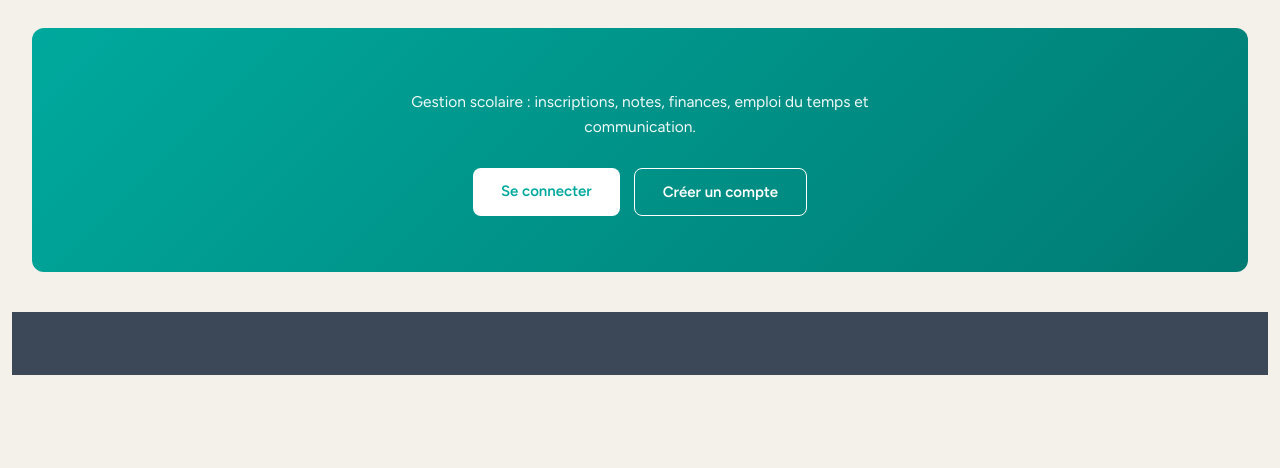
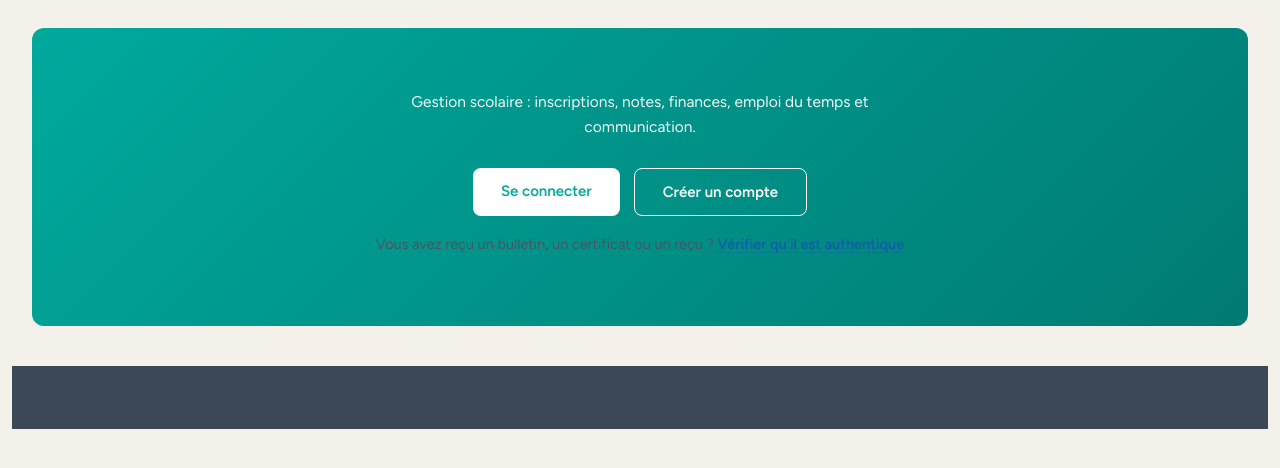
Before and after one commit to gongnetkatchibo-star/Omega-Academie, a Python web app: template app/templates/main/accueil_public.html in a window 1280 px wide. Shown: the part 52-520 px from the top of the page. Run offline with Jinja, Linux system fonts and the light colour scheme; the template is opened without the code that fills it, so the values that code supplies are empty.

Commit message:
v89 : mise à jour automatique (2 fichier(s) : style.css, accueil_public.html)

```diff
--- a/app/static/css/style.css
+++ b/app/static/css/style.css
@@ -2814,3 +2814,19 @@ img.initiales-rondes {
   text-transform: uppercase;
   letter-spacing: 0.06em;
 }
+
+.verification-formulaire input[type=text]::placeholder {
+  text-transform: none;
+  letter-spacing: normal;
+}
+
+.hero-verifier {
+  margin-top: 18px;
+  font-size: 14.5px;
+  color: var(--encre-2);
+}
+
+.hero-verifier a {
+  font-weight: 600;
+  color: var(--navy);
+}
--- a/app/templates/main/accueil_public.html
+++ b/app/templates/main/accueil_public.html
@@ -8,6 +8,10 @@
       <a class="bouton-principal" href="{{ url_for('auth.connexion') }}">Se connecter</a>
       <a class="bouton-secondaire" href="{{ url_for('auth.inscription') }}">Créer un compte</a>
     </div>
+    <p class="hero-verifier">
+      Vous avez reçu un bulletin, un certificat ou un reçu ?
+      <a href="{{ url_for('main.verifier_formulaire') }}">Vérifier qu'il est authentique</a>
+    </p>
   </section>
 
   <footer class="pied-accueil">
```
